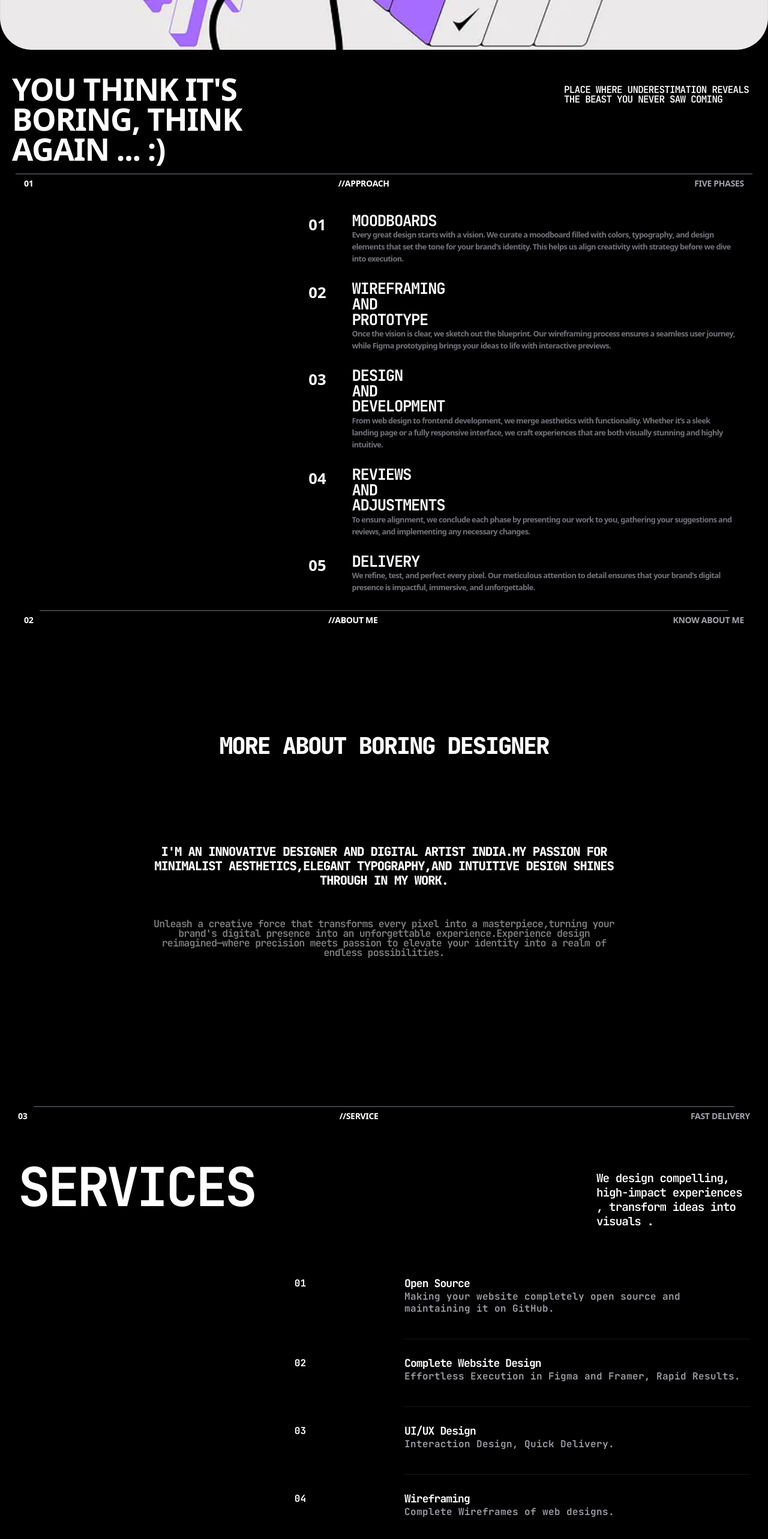
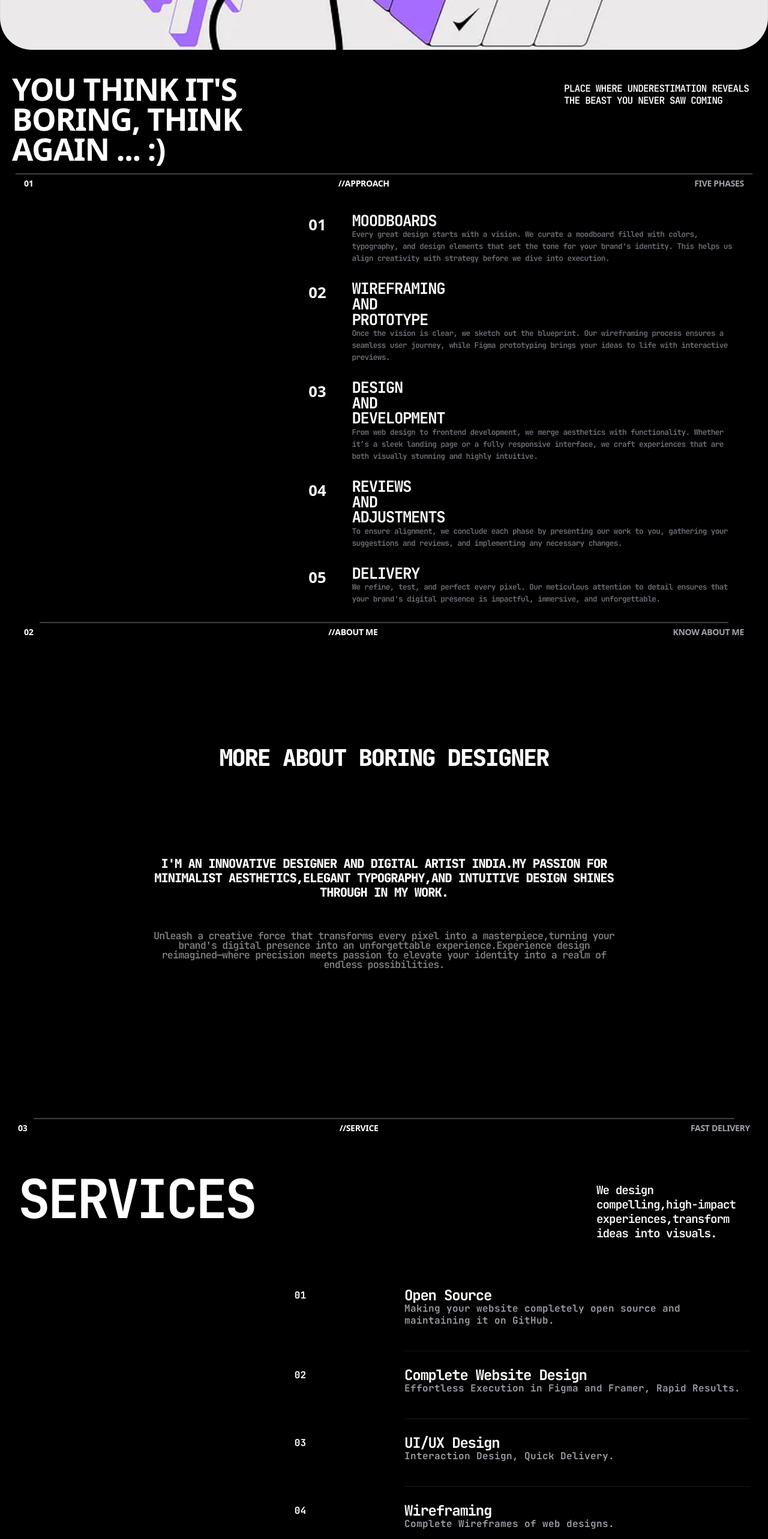
Before and after one commit to AdityaSrivastava185/Design, a Next.js app: page / in a window 1280 px wide. Shown: the part 1060-3626 px from the top of the page at 60% size. Built offline with nearby package versions, Linux system fonts and the light colour scheme.

Commit message:
responsive design updated

```diff
--- a/src/app/components/about.jsx
+++ b/src/app/components/about.jsx
@@ -15,7 +15,7 @@ const About = () => {
 
         <div className="h-auto max-w-[50vw] mb-20 sm:max-w-[60vw] md:max-w-[25vw]">
           <div className="flex h-auto w-full flex-col items-end justify-end">
-            <p className="font-semibold text-white uppercase text-[3vw] sm:text-[3vw] md:text-[16px] leading-4 tracking-tighter font-jetbrainmono">
+            <p className="font-semibold text-white uppercase text-[5vw] sm:text-[3vw] md:text-[16px] leading-5 tracking-tighter font-jetbrainmono">
               Place where underestimation reveals the beast you never saw coming
             </p>
           </div>
@@ -72,10 +72,10 @@ const About = () => {
                 {phase.number}
               </div>
               <div className="max-w-[80vw] sm:max-w-[70vw] md:max-w-[50vw] mb-[50px] md:mb-[0px]">
-                <h2 className="text-white max-w-[40vw] md:max-w-[0vw] text-[5vw] sm:text-[4vw] md:text-[2vw] font-bold mb-[10px] md:mb-[0px] uppercase tracking-tighter leading-6 md:leading-none font-jetbrainmono">
+                <h2 className="text-white max-w-[40vw] md:max-w-[0vw] text-[9vw] sm:text-[4vw] md:text-[2vw] font-bold mb-[10px] md:mb-[0px] uppercase tracking-tighter leading-8 md:leading-none font-jetbrainmono">
                   {phase.title}
                 </h2>
-                <p className="text-zinc-500 text-[3.5vw] sm:text-[3vw] md:text-[1vw] font-semibold leading-5 tracking-tighter ">
+                <p className="text-zinc-500 text-[4.5vw] sm:text-[3vw] md:text-[1vw] font-semibold leading-5 tracking-tighter font-jetbrainmono">
                   {phase.desc}
                 </p>
               </div>
@@ -102,15 +102,15 @@ const About = () => {
 
           <div className="flex h-auto min-h-[30vh] sm:min-h-[40vh] md:min-h-[50vh] w-full items-center justify-center">
             <div className="flex h-auto w-[40vw] sm:w-[70vw] md:w-[40vw] lg:w-[60vw] items-center justify-center">
-              <h1 className="text-center text-[7vw] sm:text-[6vw] md:text-[3vw] font-extrabold text-white leading-[0.9] tracking-tighter uppercase font-jetbrainmono">
+              <h1 className="text-center text-[9vw] sm:text-[6vw] md:text-[3vw] font-extrabold text-white leading-[0.9] tracking-tighter uppercase font-jetbrainmono">
                 More About Boring Designer
               </h1>
             </div>
           </div>
 
-          <div className="flex h-auto min-h-[30vh] mt-7 sm:min-h-[40vh] md:min-h-[50vh] w-full items-center justify-center sm:mt-[-15vh] md:mt-[-25vh]">
+          <div className="flex h-auto min-h-[30vh] mt-1 sm:min-h-[40vh] md:min-h-[50vh] w-full items-center justify-center sm:mt-[-15vh] md:mt-[-25vh]">
             <div className="flex h-auto w-[80vw] sm:w-[70vw] md:w-[60vw] lg:w-[60vw] items-center justify-center">
-              <h1 className="text-center text-[4vw] sm:text-[3vw] md:text-[1.6vw] font-extrabold text-white leading-6 tracking-tighter font-jetbrainmono">
+              <h1 className="text-center text-[5vw] sm:text-[3vw] md:text-[1.6vw] font-extrabold text-white leading-6 tracking-tighter font-jetbrainmono">
                 I'M AN INNOVATIVE DESIGNER AND DIGITAL ARTIST INDIA.MY PASSION
                 FOR MINIMALIST AESTHETICS,ELEGANT TYPOGRAPHY,AND INTUITIVE
                 DESIGN SHINES THROUGH IN MY WORK.
--- a/src/app/components/experience.jsx
+++ b/src/app/components/experience.jsx
@@ -18,7 +18,7 @@ const Experience = () => {
             2024-present
           </p>
         </div>
-        <div className="flex flex-col md:flex-row mt-20 md:items-center md:justify-between md:gap-[13vw]">
+        <div className="flex flex-col md:flex-row mt-9 md:items-center md:justify-between md:gap-[13vw]">
           <div className="mb-[1vh] mt-[10vh] sm:my-[0vh]">
             <p className="font-bold text-white md:text-[7vw] md:tracking-tighter text-[12vw] font-jetbrainmono tracking-tighter uppercase">
               experience
@@ -54,13 +54,13 @@ const Experience = () => {
                 {experience.number}
               </div>
               <div className="max-w-[80vw] sm:max-w-[70vw] md:max-w-[50vw] mb-[50px] md:mb-0">
-                <h2 className="text-white text-[4vw] sm:text-[4vw] md:text-[2vw] font-bold  md:mb-0 font-jetbrainmono tracking-tighter uppercase">
+                <h2 className="text-white text-[7vw] sm:text-[4vw] md:text-[2vw] font-bold  md:mb-0 font-jetbrainmono tracking-tighter uppercase">
                   {experience.title}
                 </h2>
-                <p className="text-white text-[3vw] sm:text-[3vw] md:text-[1.5vw] font-semibold mb-6 font-jetbrainmono tracking-tighter">
+                <p className="text-white text-[4.5vw] sm:text-[3vw] md:text-[1.5vw] font-semibold mb-6 font-jetbrainmono tracking-tighter">
                   {experience.role}
                 </p>
-                <p className="text-zinc-500 text-[3vw] sm:text-[3vw] md:text-[1vw] font-semibold  tracking-tighter font-jetbrainmono leading-4">
+                <p className="text-zinc-500 text-[4.5vw] sm:text-[3vw] md:text-[1vw] font-semibold  tracking-tighter font-jetbrainmono leading-4">
                   {experience.desc}
                 </p>
               </div>
--- a/src/app/components/services.jsx
+++ b/src/app/components/services.jsx
@@ -25,13 +25,13 @@ const Services = () => {
             </p>
           </div>
           <div className="lg:w-[20vw] mb-[5vh] ">
-            <p className="font-semibold text-white md:text-[2vw] md:leading-3.5 md:tracking-tighter md:pt-[10vh] lg:leading-6 lg:text-[1.5vw] text-[3.7vw] font-jetbrainmono tracking-tighter leading-5">
-              We design compelling, high-impact experiences , transform ideas
-              into visuals .
+            <p className="font-semibold text-white md:text-[2vw] md:leading-3.5 md:tracking-tighter md:pt-[10vh] lg:leading-6 lg:text-[1.5vw] text-[4.7vw] font-jetbrainmono tracking-tighter leading-5">
+              We design compelling,high-impact experiences,transform ideas
+              into visuals.
             </p>
           </div>
         </div>
-        <div className="h-auto w-full md:mt-10 md:pl-[36vw] mt-14">
+        <div className="h-auto w-full md:mt-10 md:pl-[36vw] mt-11">
           {[
             {
               number: "01",
@@ -67,7 +67,7 @@ const Services = () => {
                 {item.number}
               </div>
               <div className="flex-1 max-w-[80%] md:max-w-[45vw] pb-10 border-b border-zinc-900">
-                <h2 className="text-white text-lg font-bold font-jetbrainmono tracking-tighter leading-6">
+                <h2 className="text-white text-2xl font-bold font-jetbrainmono tracking-tighter pb-2 sm:pb-0 leading-6">
                   {item.title}
                 </h2>
                 <p className="text-zinc-400 text-md md:tracking-wide font-semibold md:leading-5 font-jetbrainmono tracking-tighter leading-4">
--- a/src/app/components/tech.jsx
+++ b/src/app/components/tech.jsx
@@ -79,13 +79,13 @@ const TechStack = () => {
 
                 {/* Content Section */}
                 <div className="w-full md:max-w-[50vw] md:min-w-[50vw] mt-[10vh]">
-                  <h2 className="text-white text-[6vw] sm:text-[5vw] md:text-[2vw] font-bold leading-[1px] md:leading-none mb-[20px] md:mb-[0px] font-jetbrainmono tracking-tighter">
+                  <h2 className="text-white text-[7vw] sm:text-[5vw] md:text-[2vw] font-bold leading-[1px] md:leading-none mb-[20px] md:mb-[0px] font-jetbrainmono tracking-tighter">
                     {item.title}
                   </h2>
-                  <p className="text-white text-[3.6vw] sm:text-[3vw] md:text-[1.5vw] font-semibold tracking-tighter md:tracking-none font-jetbrainmono">
+                  <p className="text-white text-[4.6vw] sm:text-[3vw] md:text-[1.5vw] font-semibold tracking-tighter md:tracking-none font-jetbrainmono">
                     {item.subtitle}
                   </p>
-                  <p className="text-zinc-500 text-[3vw] sm:text-[2.5vw] md:text-[1vw] font-jetbrainmono tracking-tighter font-semibold pt-5">
+                  <p className="text-zinc-500 text-[4vw] sm:text-[2.5vw] md:text-[1vw] font-jetbrainmono tracking-tighter font-semibold pt-5">
                     {item.description}
                   </p>
                 </div>
```
